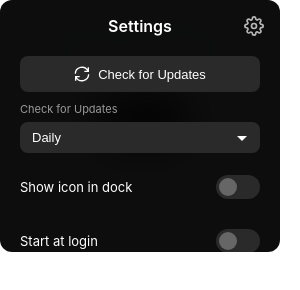
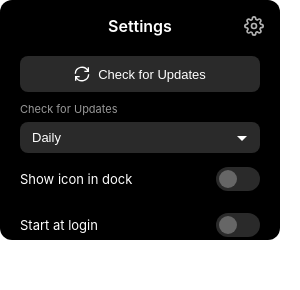
Before and after one commit to poxju/SpoofDPIMenubar, an Electron app: page index.html in a window 300 px wide. Both pictures are taken after a click on the icon 254 px from the left and 26 px from the top of the page. Drawn offline with Linux system fonts and the light colour scheme; no server answers.

Commit message:
fix settings window size

```diff
--- a/index.html
+++ b/index.html
@@ -18,6 +18,7 @@
       border-radius: 12px;
       overflow: hidden;
       width: 280px;
+      height: 240px;
       position: relative;
       padding-top: 8px;
       margin: 0;
@@ -26,6 +27,8 @@
     .container {
       padding: 24px 20px;
       text-align: center;
+      height: 100%;
+      box-sizing: border-box;
     }
 
     .logo-main {
@@ -123,11 +126,13 @@
       left: 0;
       right: 0;
       bottom: 0;
-      background: rgba(0, 0, 0, 0.95);
+      width: 100%;
+      height: 100%;
+      background: rgba(0, 0, 0, 1);
       backdrop-filter: blur(20px);
       border-radius: 12px;
       padding: 16px 20px;
-      padding-bottom: 20px;
+      padding-bottom: 16px;
       display: none;
       flex-direction: column;
       align-items: center;
@@ -135,6 +140,7 @@
       z-index: 10;
       overflow-y: auto;
       overflow-x: hidden;
+      box-sizing: border-box;
     }
 
     .settings-panel.active {
@@ -223,7 +229,7 @@
 
     .version-info {
       margin-top: 12px;
-      margin-bottom: 8px;
+      margin-bottom: 0;
       font-size: 11px;
       color: #666;
       text-align: center;
@@ -248,7 +254,7 @@
     }
 
     .settings-section {
-      margin-bottom: 14px;
+      margin-bottom: 6px;
     }
 
     .settings-label {
```
